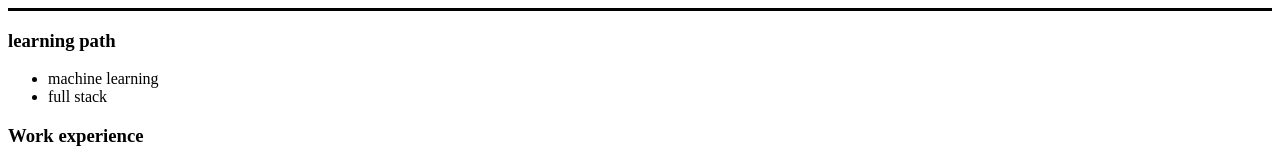
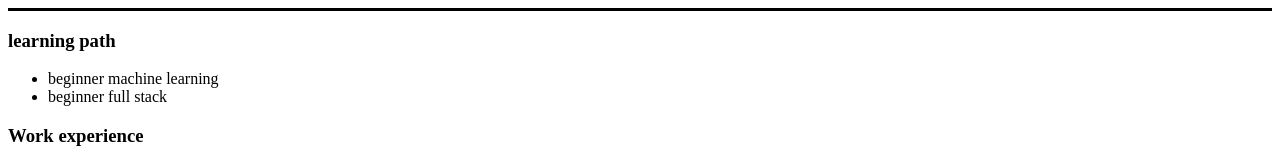
Before and after one commit to sumethee/cv, a plain HTML site: page index.html in a window 1280 px wide. Shown: the part 282-442 px from the top of the page. Drawn offline with Linux system fonts and the light colour scheme.

Commit message:
Update index.html

```diff
--- a/index.html
+++ b/index.html
@@ -16,8 +16,8 @@
         <hr size="3" color="black" noshade>
         <h3>learning path</h3>
         <ul>
-            <li>machine learning</li>
-            <li>full stack</li>
+            <li>beginner machine learning</li>
+            <li>beginner full stack</li>
         </ul>
         <h3>
             Work experience
```
